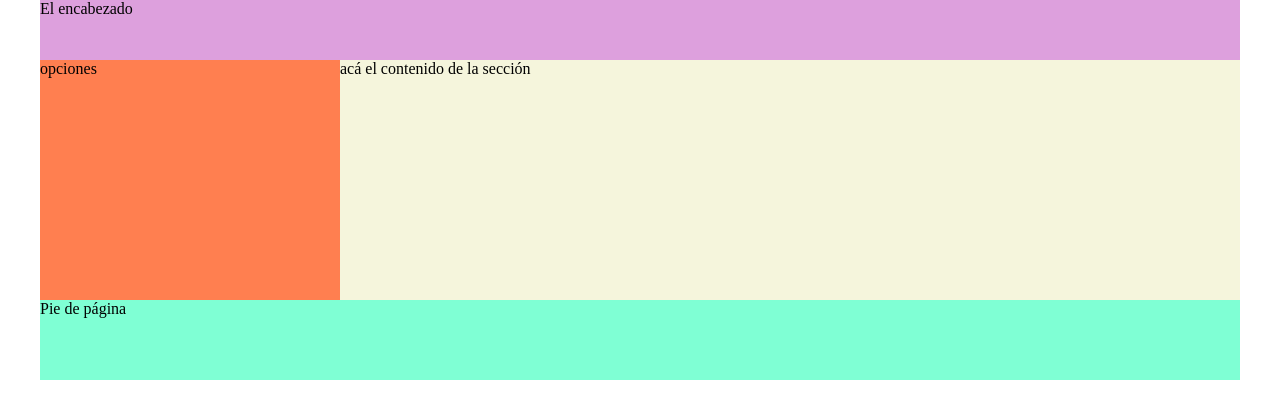
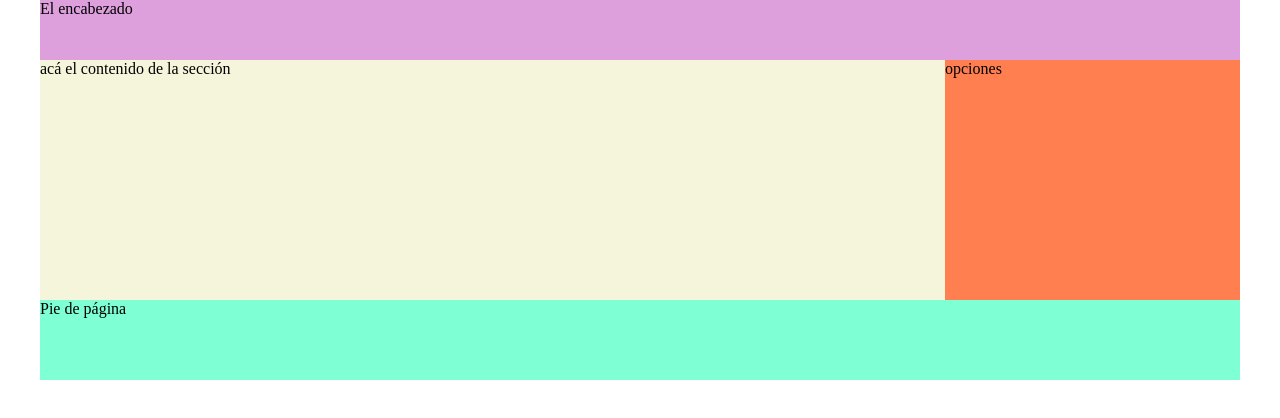
Before and after one commit to CatedrasUFPSO/ejercicioModeloCajas, a plain HTML site: page index.html in a window 1280 px wide. Drawn offline with Linux system fonts and the light colour scheme.

Commit message:
Estructura Grid

```diff
--- a/css.css
+++ b/css.css
@@ -6,32 +6,34 @@ body, html {
 header {
   background-color: plum;
   height: 60px;
-}
-
-section {
-  background-color: green;
-  display: flex;
-  /*flex-direction: column-reverse;*/
+  grid-area: header;
 }
 
 nav {
   background-color: coral;
-  width: 25%;
+  grid-area: menu;
 }
 
 footer {
   background-color: aquamarine;
   height: 80px;
+  grid-area: footer;
 }
 
 article {
-  width: 75%;
   height: 240px;
   background-color: beige;
+  grid-area: content;
 }
 
 #container {
   margin: 0 auto;
   width: 1200px;
   background-color: orange;
+  display: grid;
+  grid-template-areas:
+  'header header header header'
+  'content content content menu'
+  'footer footer footer footer'
+  ;
 }
--- a/index.html
+++ b/index.html
@@ -12,14 +12,14 @@
     <header>
       El encabezado
     </header>
-    <section>
+
     <nav>
       opciones
     </nav>
     <article>
       acá el contenido de la sección
     </article>
-    </section>
+
     <footer>
       Pie de página
     </footer>
```
Lines whose indentation alone changed are shown as unchanged.
